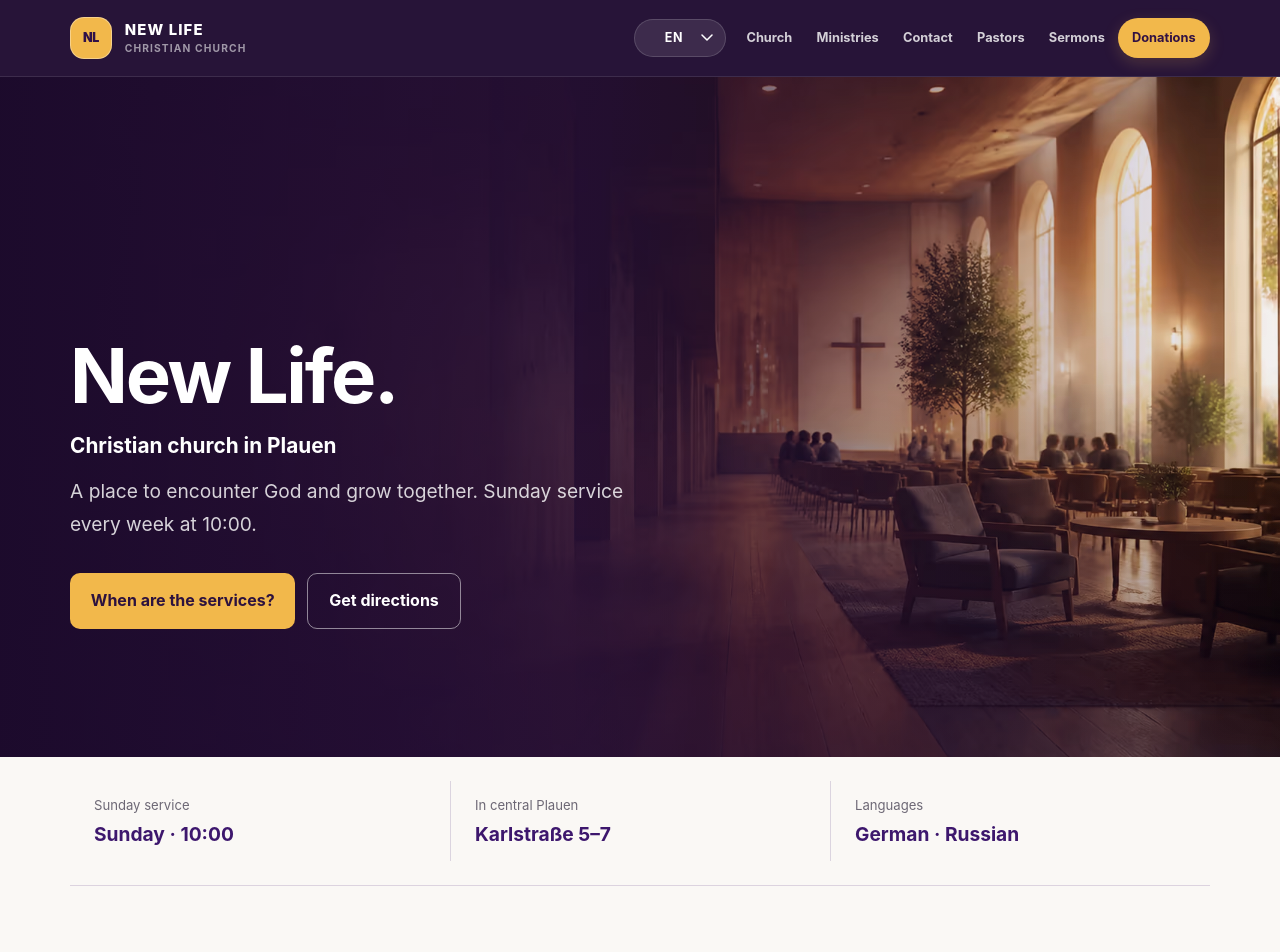
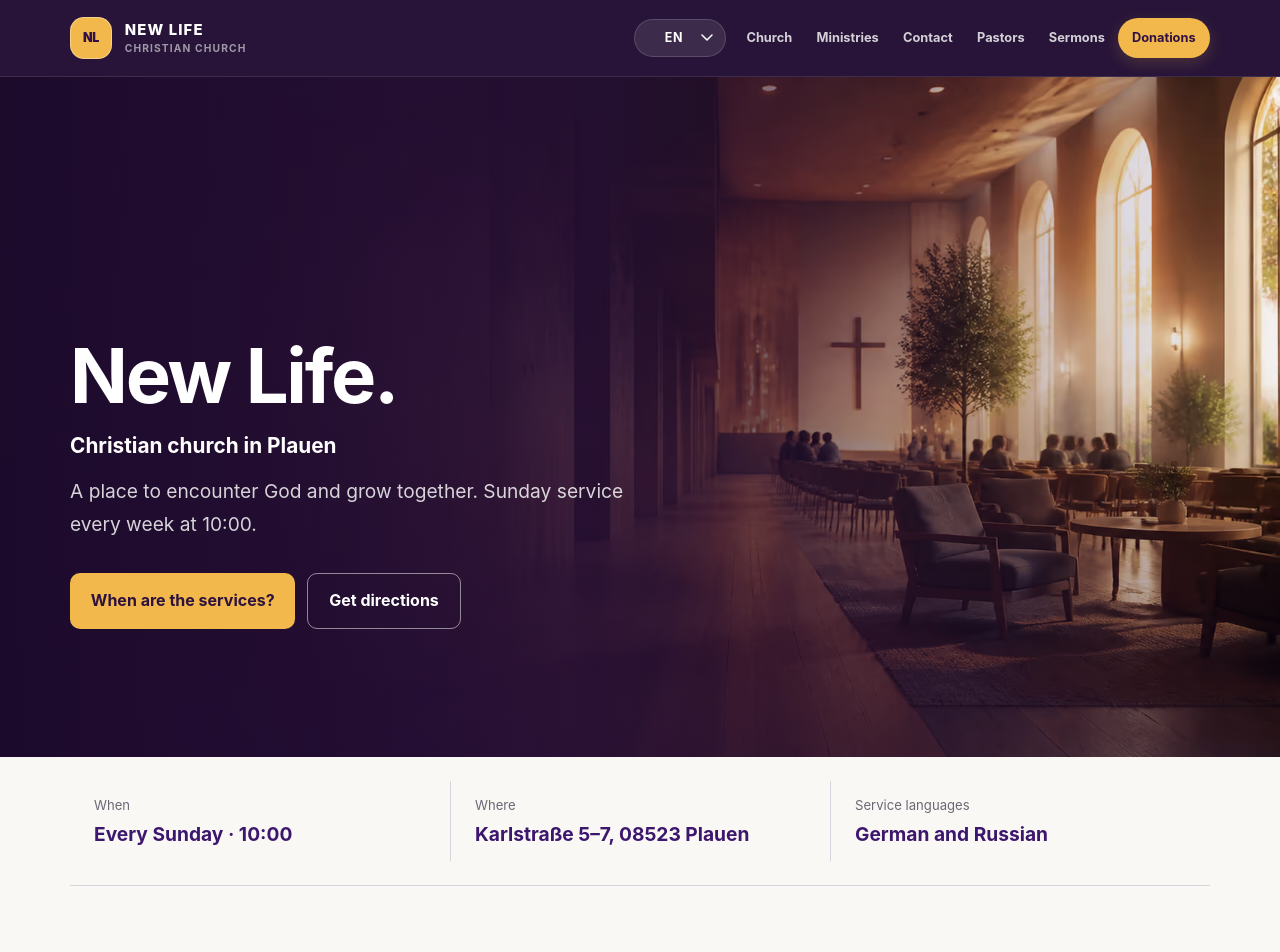
Before and after one commit to dignityinside/g12_eu, a Vue app: page / in a window 1280 px wide. Shown: the top 952 px of the page. Built offline with nearby package versions, Linux system fonts and the light colour scheme.

Commit message:
Improvements

```diff
--- a/src/i18n/messages/be.js
+++ b/src/i18n/messages/be.js
@@ -35,12 +35,12 @@ export default {
     visitService: 'Калі праходзяць богаслужэнні',
     directions: 'Як дабрацца',
     quickTitle: 'Самае галоўнае',
-    serviceLabel: 'Богаслужэнне',
-    serviceValue: 'Нядзеля · 10:00',
-    locationLabel: 'У цэнтры Плаўэна',
-    locationValue: 'Karlstraße 5–7',
-    languagesLabel: 'Мовы',
-    languagesValue: 'Нямецкая · Руская',
+    serviceLabel: 'Калі',
+    serviceValue: 'Кожную нядзелю · 10:00',
+    locationLabel: 'Дзе',
+    locationValue: 'Karlstraße 5–7, 08523 Plauen',
+    languagesLabel: 'Мовы богаслужэння',
+    languagesValue: 'Нямецкая і руская',
     expectEyebrow: 'Сардэчна запрашаем',
     expectTitle: 'Сардэчна запрашаем — тут вам заўсёды рады',
     expectText: 'Нашы дзверы адкрытыя для ўсіх. Разам мы імкнёмся пазнаваць Бога, узрастаць у веры і падтрымліваць адно аднаго.',
--- a/src/i18n/messages/de.js
+++ b/src/i18n/messages/de.js
@@ -35,12 +35,12 @@ export default {
     visitService: 'Wann finden Gottesdienste statt?',
     directions: 'Anfahrt',
     quickTitle: 'Auf einen Blick',
-    serviceLabel: 'Gottesdienst',
-    serviceValue: 'Sonntag · 10:00 Uhr',
-    locationLabel: 'Mitten in Plauen',
-    locationValue: 'Karlstraße 5–7',
-    languagesLabel: 'Sprachen',
-    languagesValue: 'Deutsch · Russisch',
+    serviceLabel: 'Wann',
+    serviceValue: 'Jeden Sonntag · 10:00 Uhr',
+    locationLabel: 'Wo',
+    locationValue: 'Karlstraße 5–7, 08523 Plauen',
+    languagesLabel: 'Sprachen im Gottesdienst',
+    languagesValue: 'Deutsch und Russisch',
     expectEyebrow: 'Willkommen bei uns',
     expectTitle: 'Willkommen – hier bist du immer gern gesehen',
     expectText: 'Unsere Türen stehen allen offen. Gemeinsam möchten wir Gott begegnen, im Glauben wachsen und füreinander da sein.',
--- a/src/i18n/messages/en.js
+++ b/src/i18n/messages/en.js
@@ -35,12 +35,12 @@ export default {
     visitService: 'When are the services?',
     directions: 'Get directions',
     quickTitle: 'At a glance',
-    serviceLabel: 'Sunday service',
-    serviceValue: 'Sunday · 10:00',
-    locationLabel: 'In central Plauen',
-    locationValue: 'Karlstraße 5–7',
-    languagesLabel: 'Languages',
-    languagesValue: 'German · Russian',
+    serviceLabel: 'When',
+    serviceValue: 'Every Sunday · 10:00',
+    locationLabel: 'Where',
+    locationValue: 'Karlstraße 5–7, 08523 Plauen',
+    languagesLabel: 'Service languages',
+    languagesValue: 'German and Russian',
     expectEyebrow: 'Welcome to our church',
     expectTitle: 'Welcome — you are always welcome here',
     expectText: 'Our doors are open to everyone. Together we want to encounter God, grow in faith and care for one another.',
--- a/src/i18n/messages/ru.js
+++ b/src/i18n/messages/ru.js
@@ -35,12 +35,12 @@ export default {
     visitService: 'Когда проходят богослужения',
     directions: 'Как добраться',
     quickTitle: 'Коротко о главном',
-    serviceLabel: 'Богослужение',
-    serviceValue: 'Воскресенье · 10:00',
-    locationLabel: 'В центре Плауэна',
-    locationValue: 'Karlstraße 5–7',
-    languagesLabel: 'Языки',
-    languagesValue: 'Немецкий · Русский',
+    serviceLabel: 'Когда',
+    serviceValue: 'Каждое воскресенье · 10:00',
+    locationLabel: 'Где',
+    locationValue: 'Karlstraße 5–7, 08523 Plauen',
+    languagesLabel: 'Языки богослужения',
+    languagesValue: 'Русский и немецкий',
     expectEyebrow: 'Добро пожаловать',
     expectTitle: 'Добро пожаловать — здесь вам всегда рады',
     expectText: 'Наши двери открыты для всех. Вместе мы стремимся познавать Бога, возрастать в вере и поддерживать друг друга.',
--- a/src/i18n/messages/ua.js
+++ b/src/i18n/messages/ua.js
@@ -35,12 +35,12 @@ export default {
     visitService: 'Коли проходять богослужіння',
     directions: 'Як дістатися',
     quickTitle: 'Коротко про головне',
-    serviceLabel: 'Богослужіння',
-    serviceValue: 'Неділя · 10:00',
-    locationLabel: 'У центрі Плауена',
-    locationValue: 'Karlstraße 5–7',
-    languagesLabel: 'Мови',
-    languagesValue: 'Німецька · Російська',
+    serviceLabel: 'Коли',
+    serviceValue: 'Щонеділі · 10:00',
+    locationLabel: 'Де',
+    locationValue: 'Karlstraße 5–7, 08523 Plauen',
+    languagesLabel: 'Мови богослужіння',
+    languagesValue: 'Німецька та російська',
     expectEyebrow: 'Ласкаво просимо',
     expectTitle: 'Ласкаво просимо — тут вам завжди раді',
     expectText: 'Наші двері відкриті для всіх. Разом ми прагнемо зустрічатися з Богом, зростати у вірі та підтримувати одне одного.',
```
